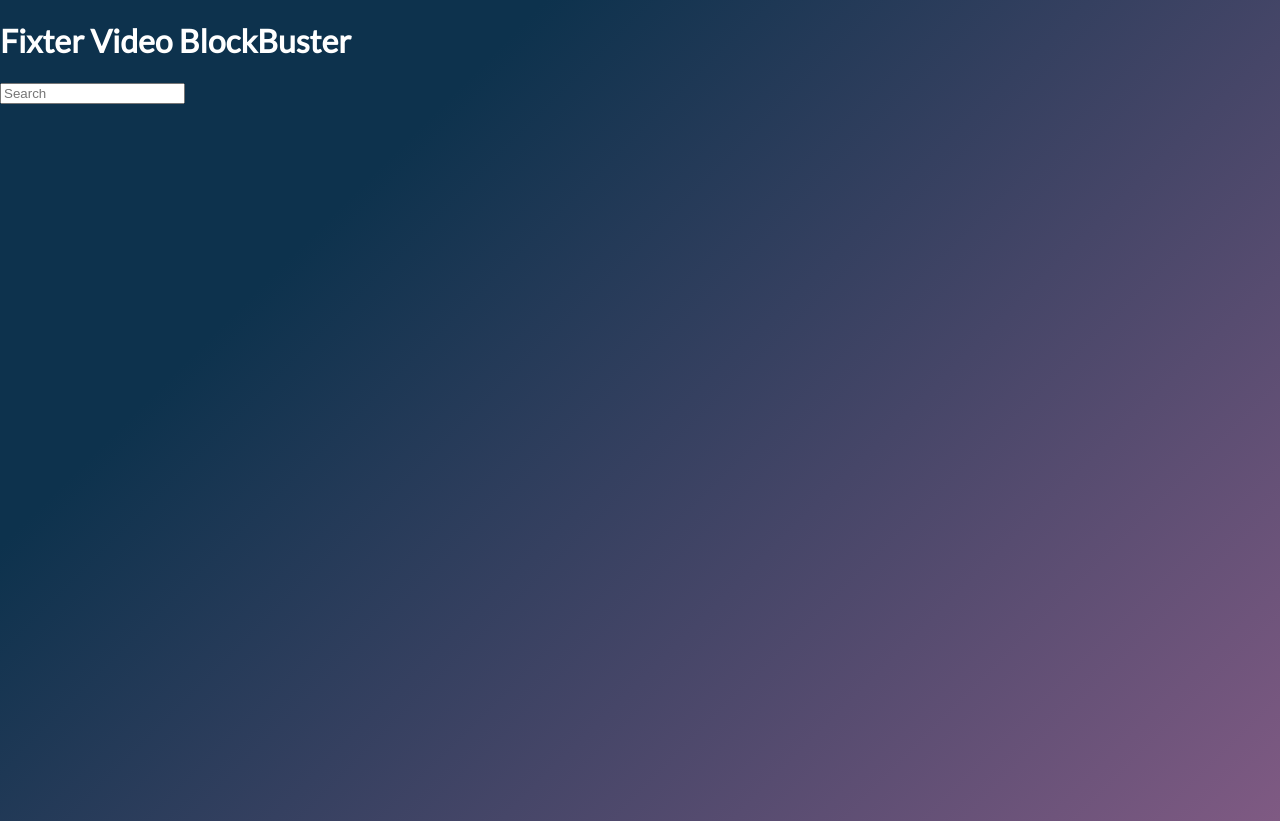
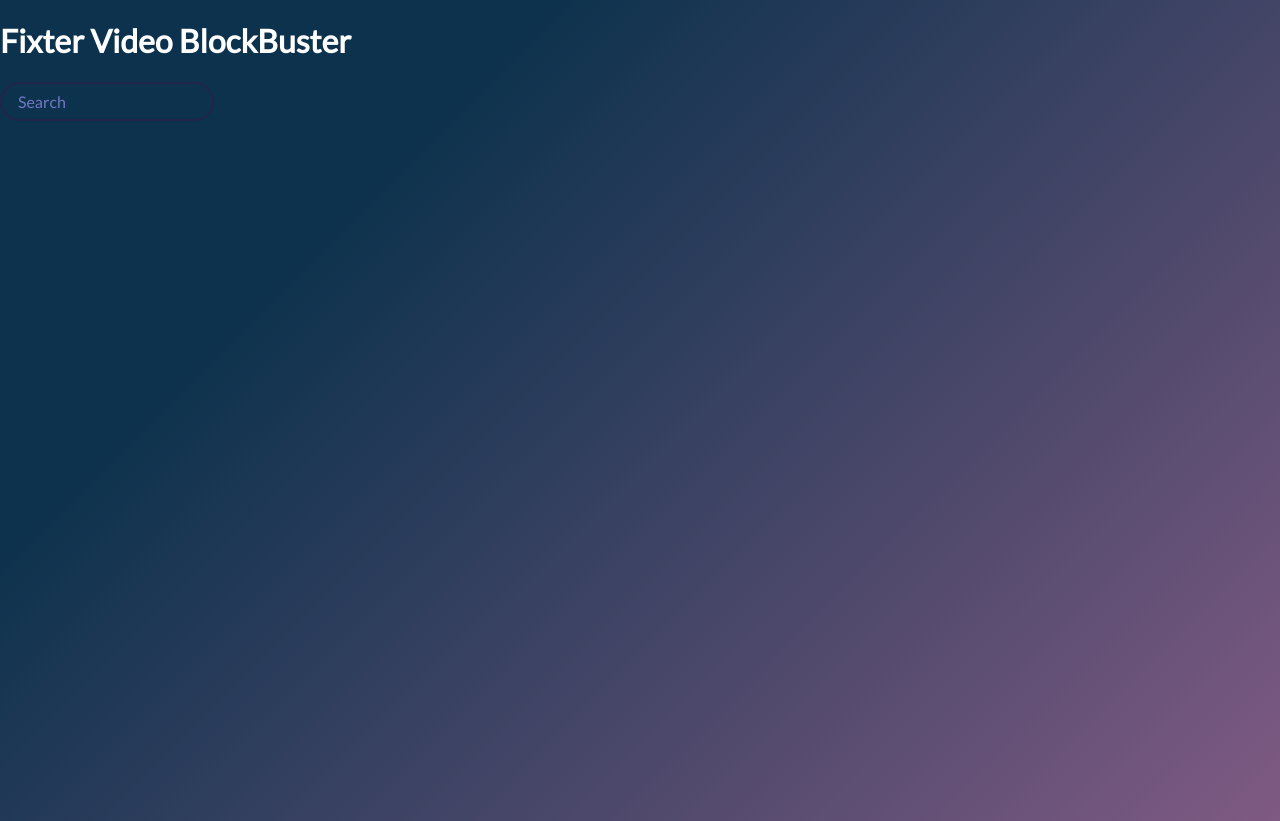
Before and after one commit to spartan-dev/fixxionExtraWork, a plain HTML site: page movies/index.html in a window 1280 px wide. Drawn offline with Linux system fonts and the light colour scheme; no server answers.

```diff
--- a/movies/style.css
+++ b/movies/style.css
@@ -19,7 +19,23 @@ main {
 }
 
 .search {
+  background-color: transparent;
+  border: 2px solid #22254b;
+  border-radius: 50px;
+  color: #fff;
+  font-family: inherit;
+  font-size: 1rem;
+  padding: 0.5rem 1rem;
 }
+.search::placeholder {
+  color: #7378c5;
+}
+
+.search:focus {
+  background-color: #22254b;
+  outline: none;
+}
+
 .movie {
   background-color: #373b69;
   border-radius: 4px;
@@ -63,7 +79,7 @@ main {
   background-color: white;
   padding: 2rem;
   color: #272532;
-  /*  position: absolute; */
+  position: absolute;
   max-height: 100%;
   left: 0;
   bottom: 0;
```
